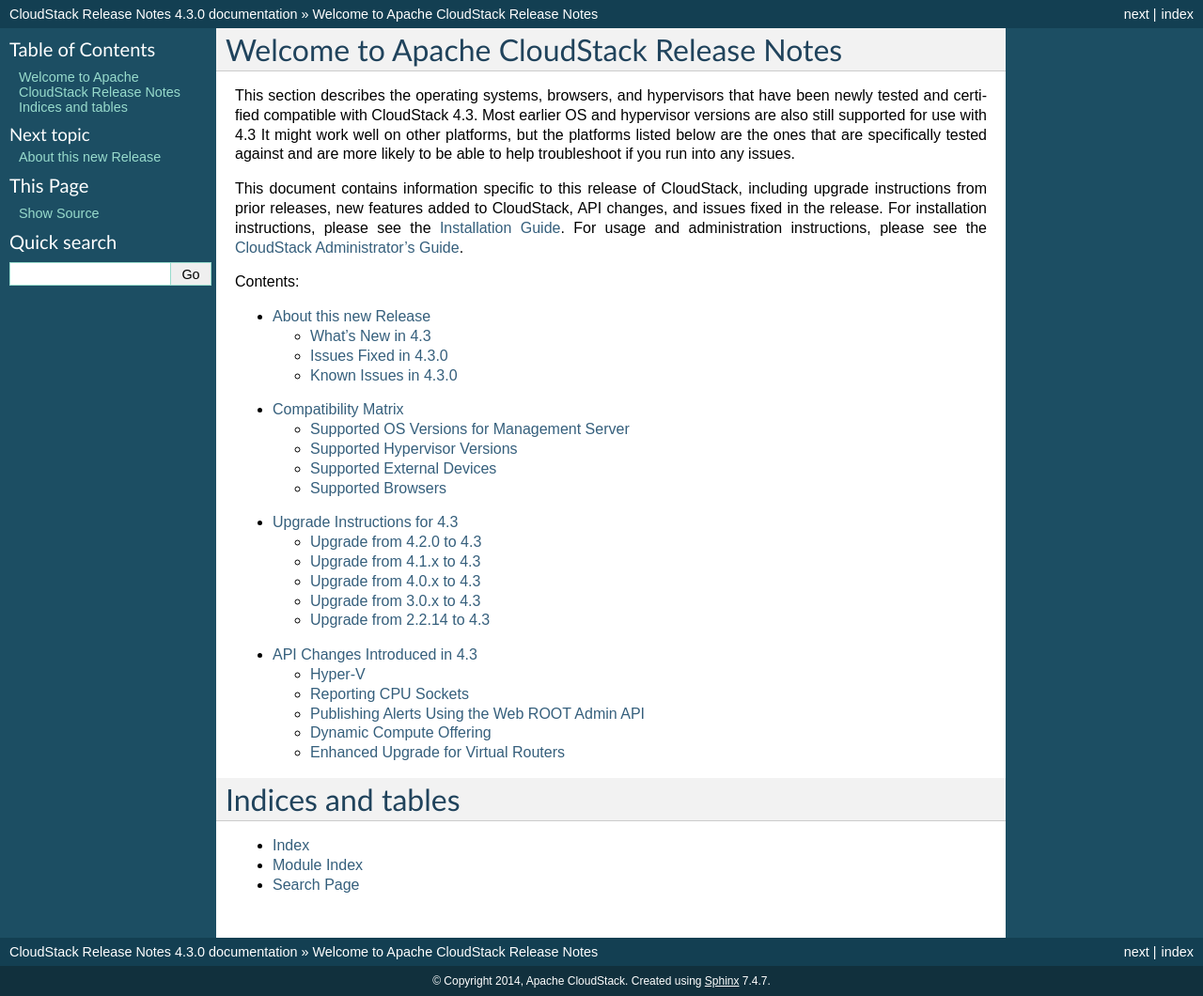
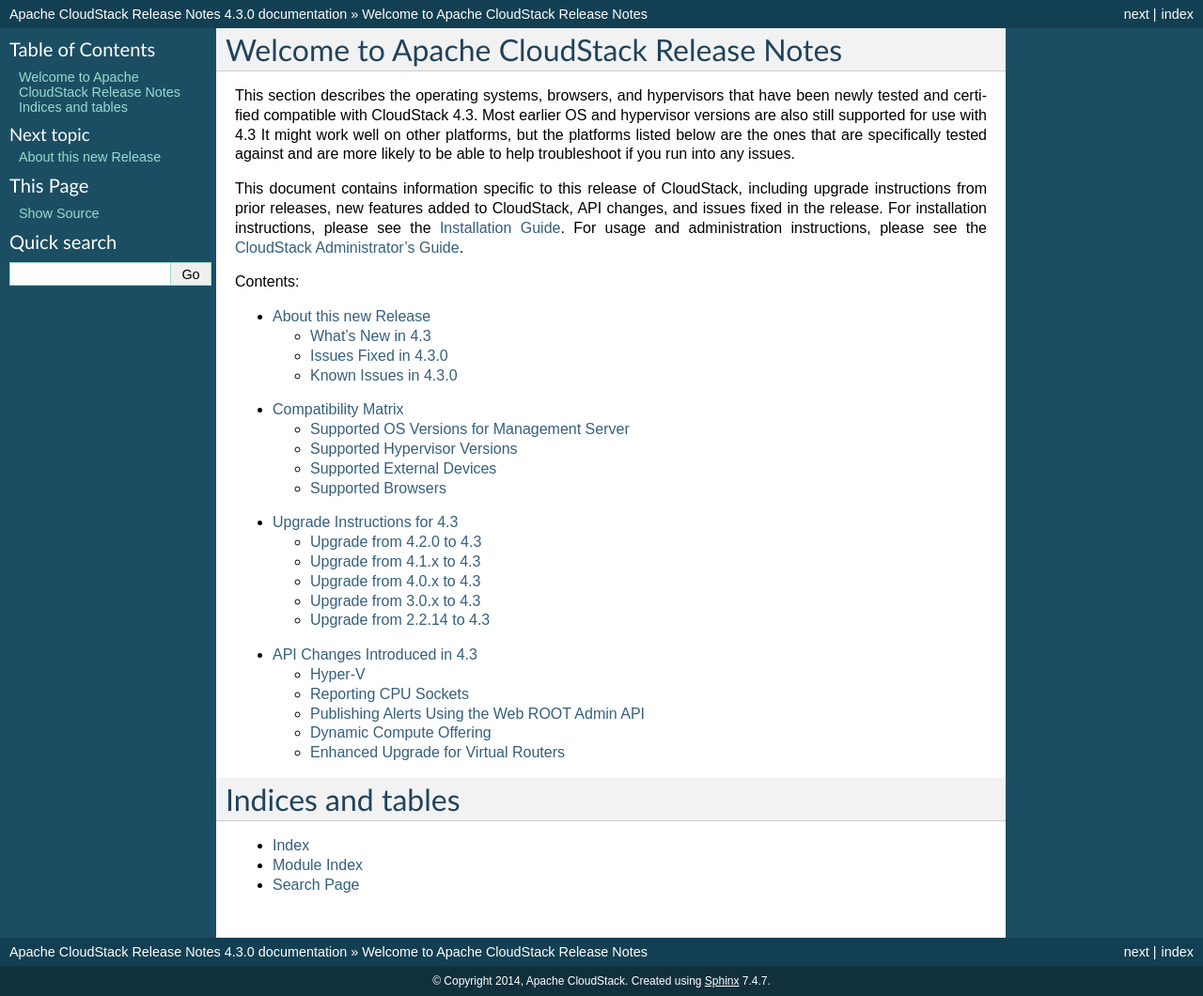
Before and after one commit to apache/cloudstack-docs-rn, a Sphinx documentation site: the page built from source/index.rst, in a window 1280 px wide. Shown: the whole page at 94% size. Built offline with Sphinx 7.4.7, drawn with Linux system fonts in a browser that asks for light colours.

Commit message:
fix conf.py file

```diff
--- a/source/conf.py
+++ b/source/conf.py
@@ -59,7 +59,7 @@
 master_doc = 'index'
 
 # General information about the project.
-project = u'CloudStack Release Notes'
+project = u'Apache CloudStack Release Notes'
 copyright = u'2014, Apache CloudStack'
 
 # The version info for the project you're documenting, acts as replacement for
```
